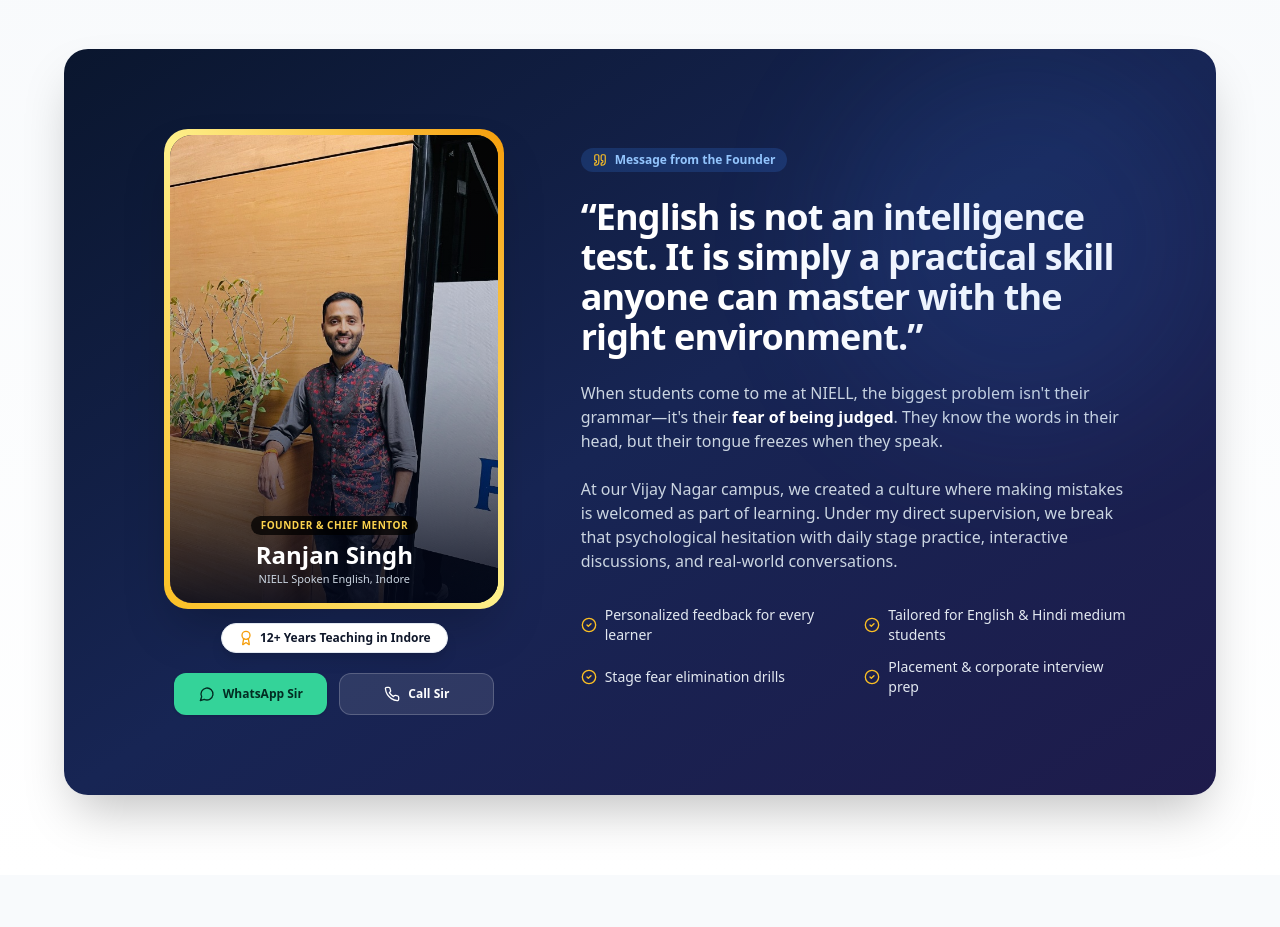
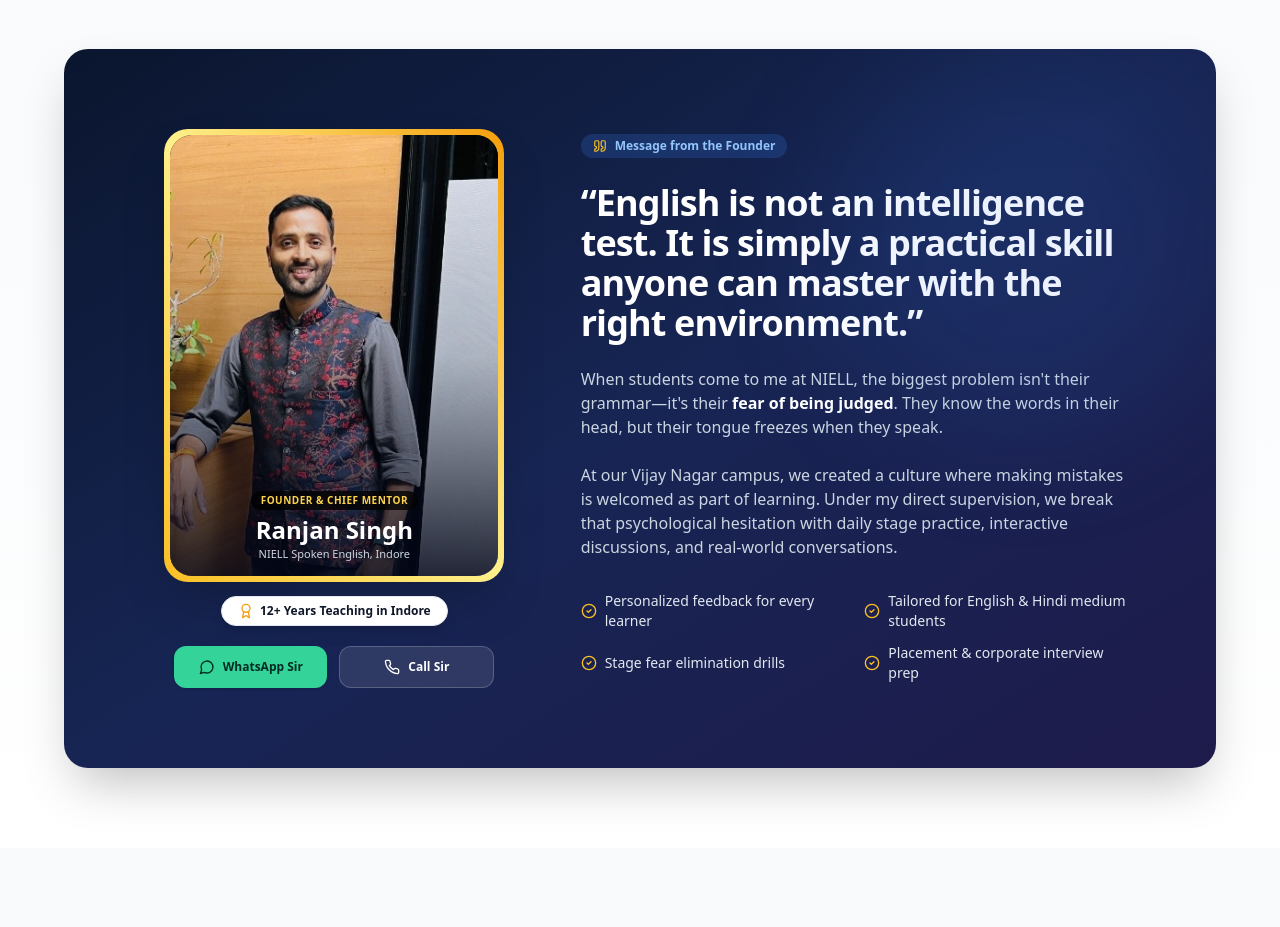
Before and after one commit to Ashish25162/niell-website, a Next.js app: page / in a window 1280 px wide. Shown: the part 3920-4847 px from the top of the page. Built offline with nearby package versions, Linux system fonts and the light colour scheme.

Commit message:
Enhance Ranjan Sir portrait framing and aspect ratio

```diff
--- a/src/components/Founder.tsx
+++ b/src/components/Founder.tsx
@@ -15,18 +15,18 @@ export default function Founder() {
             <div className="lg:col-span-5 flex flex-col items-center text-center">
               <div className="relative group flex flex-col items-center">
                 {/* Responsive Portrait Container with explicit dimensions */}
-                <div className="w-[270px] h-[370px] xs:w-[290px] xs:h-[400px] sm:w-[310px] sm:h-[430px] xl:w-[340px] xl:h-[480px] rounded-3xl bg-gradient-to-tr from-amber-400 via-yellow-200 to-amber-500 p-1.5 shadow-2xl">
+                <div className="w-[270px] h-[360px] xs:w-[290px] xs:h-[386px] sm:w-[310px] sm:h-[413px] xl:w-[340px] xl:h-[453px] rounded-3xl bg-gradient-to-tr from-amber-400 via-yellow-200 to-amber-500 p-1.5 shadow-2xl">
                   <div className="w-full h-full bg-slate-900 rounded-[22px] relative overflow-hidden flex flex-col justify-end">
                     <Image
                       src="/images/ranjan-sir-founder.jpg"
                       alt="Ranjan Singh - Founder & Master English Trainer at NIELL Indore"
                       fill
                       sizes="(max-width: 640px) 290px, (max-width: 1280px) 320px, 360px"
-                      className="object-cover object-[center_top]"
+                      className="object-cover object-center"
                       priority
                     />
-                    <div className="absolute inset-0 bg-gradient-to-t from-slate-950/90 via-slate-950/25 to-transparent pointer-events-none" />
-                    <div className="relative z-10 p-3.5 sm:p-4 text-center">
+                    <div className="absolute inset-0 bg-gradient-to-t from-slate-950/85 via-slate-950/20 to-transparent pointer-events-none" />
+                    <div className="relative z-10 p-3 sm:p-3.5 text-center">
                       <div className="inline-flex items-center gap-1 text-[10px] font-extrabold uppercase tracking-wider text-amber-300 bg-black/75 px-2.5 py-0.5 rounded-full backdrop-blur-sm mb-1">
                         Founder & Chief Mentor
                       </div>
```
Also changed, not shown: public/images/ranjan-sir-founder.jpg, public/images/ranjan-sir-full.jpg (added).
